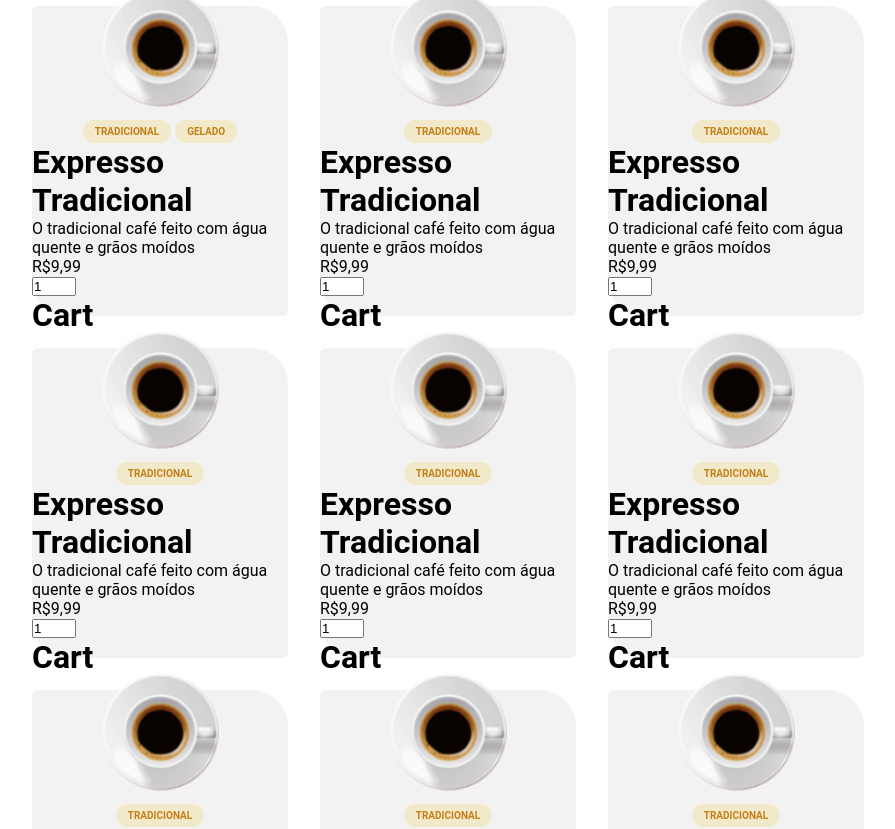
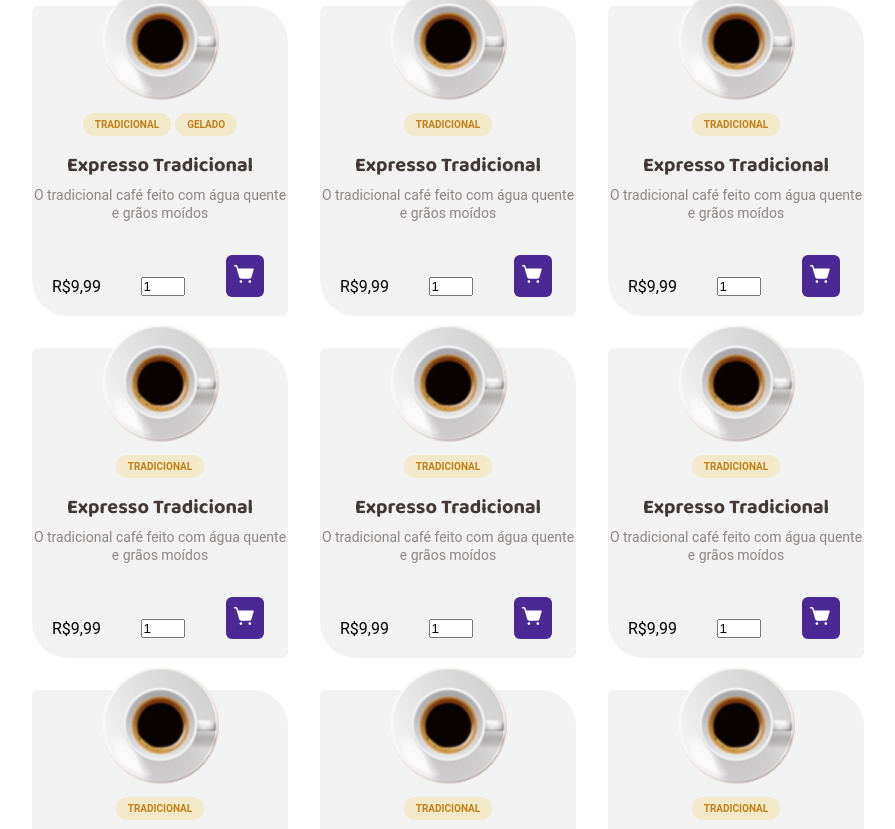
Before and after one commit to marcelovdsm/project-coffe-shop, a React (Vite) app in the folder coffe-shop/: page / in a window 1280 px wide. Shown: the part 1005-1834 px from the top of the page, without its empty margins (128-1023 px from the left). Built offline with nearby package versions, Linux system fonts and the light colour scheme.

Commit message:
Card style last changes

```diff
--- a/coffe-shop/src/components/CoffeeCard/index.tsx
+++ b/coffe-shop/src/components/CoffeeCard/index.tsx
@@ -1,11 +1,14 @@
 import { useState } from 'react'
-import { Cart } from '../../Pages/Cart'
 import {
   CardCategory,
   CardCategoryDiv,
+  CardDescription,
+  CardFooter,
   CardImage,
+  CardTitle,
   CoffeeCardContainer,
 } from './styles'
+import { ShoppingCartSimple } from 'phosphor-react'
 
 interface CoffeeCardProps {
   img: string
@@ -38,9 +41,9 @@ export const CoffeeCard = ({ coffeeCardInfo }: Props) => {
               return <CardCategory key={index}>{item}</CardCategory>
             })}
           </CardCategoryDiv>
-          <h1>{coffee.coffeeName}</h1>
-          <p>{coffee.coffeeDescription}</p>
-          <footer>
+          <CardTitle>{coffee.coffeeName}</CardTitle>
+          <CardDescription>{coffee.coffeeDescription}</CardDescription>
+          <CardFooter>
             <p>
               <span>R$</span>9,99
             </p>
@@ -54,9 +57,9 @@ export const CoffeeCard = ({ coffeeCardInfo }: Props) => {
               onChange={(e) => setCoffeeCount(Number(e.target.value))}
             />
             <p>
-              <Cart />
+              <ShoppingCartSimple size={22} weight="fill" />
             </p>
-          </footer>
+          </CardFooter>
         </div>
       ))}
     </CoffeeCardContainer>
--- a/coffe-shop/src/components/CoffeeCard/styles.ts
+++ b/coffe-shop/src/components/CoffeeCard/styles.ts
@@ -33,3 +33,43 @@ export const CardCategoryDiv = styled.div`
   gap: 0.25rem;
   justify-content: center;
 `
+
+export const CardTitle = styled.h1`
+  font-family: 'Baloo 2';
+  font-weight: 700;
+  font-size: 1.25rem;
+  line-height: 1.625rem;
+  text-align: center;
+  color: ${(props) => props.theme.baseSubtitle};
+  margin: 1rem 1.25rem 0.5rem 1.25rem;
+`
+
+export const CardDescription = styled.p`
+  font-family: 'Roboto';
+  font-size: 0.875rem;
+  font-weight: 400;
+  line-height: 1.1375rem;
+  text-align: center;
+  color: ${(props) => props.theme.baseLabel};
+  margin-bottom: 2.0625rem;
+`
+
+export const CardFooter = styled.div`
+  display: flex;
+  flex-direction: row;
+  justify-content: space-between;
+  align-items: center;
+  padding: 0px;
+  gap: 29px;
+  margin: 0 1.5rem 1.5rem 1.25rem;
+  p:first-child {
+  }
+
+  p:last-child {
+    background-color: ${(props) => props.theme.purpleDark};
+    color: #fff;
+    padding: 0.5rem;
+    border-radius: 6px;
+    margin-bottom: 1.25rem;
+  }
+`
```
